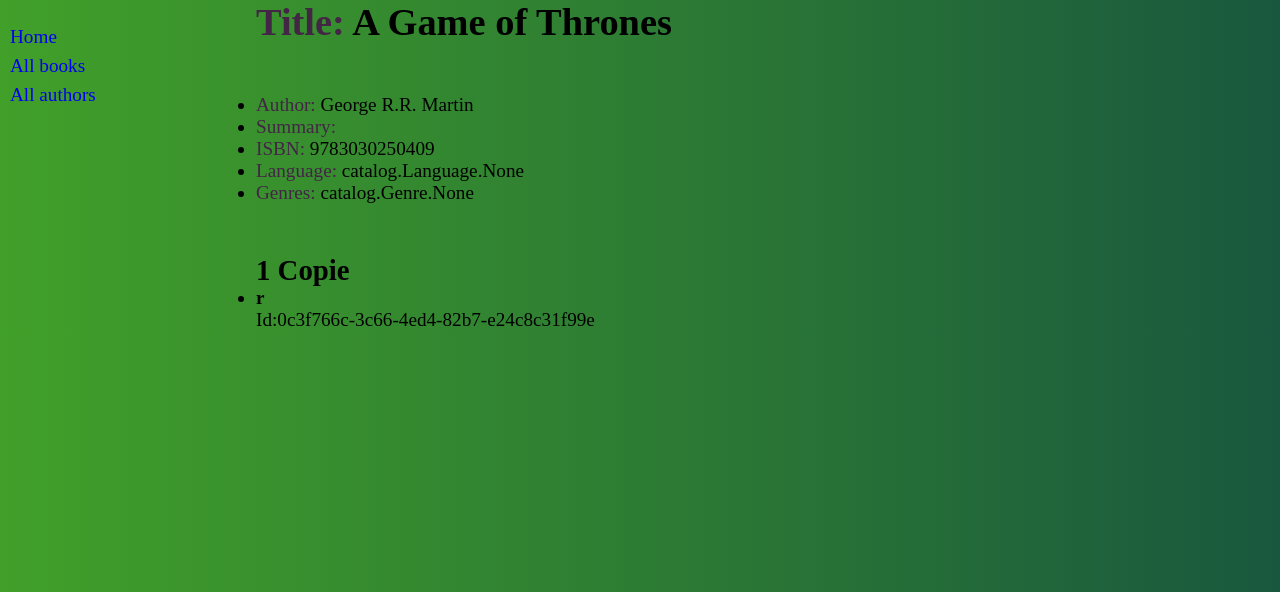
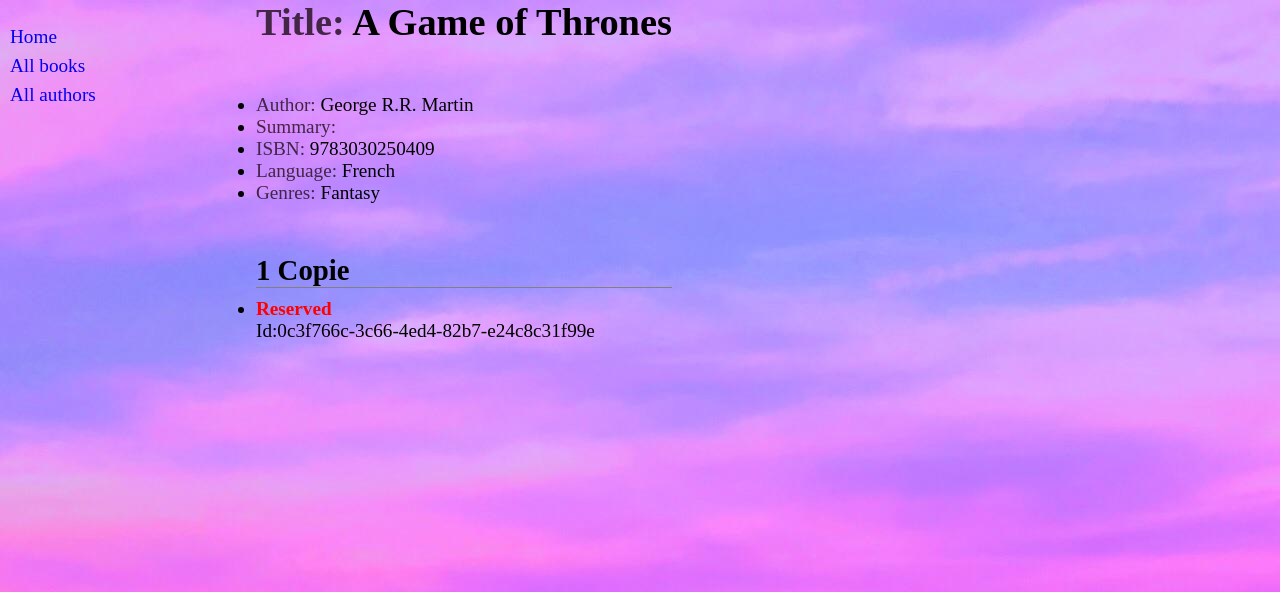
Before and after one commit to JasserTayari101/Local-Library, a Django app: page /catalog/book/1 in a window 1280 px wide. Shown: the top 592 px of the page. Run offline with Django 4.2, Linux system fonts and the light colour scheme; data comes from the database, SQL or seed files in the repository; both versions use the stored data as it was after the commit.

Commit message:
fixed styling,display of copie status and added preview display

```diff
--- a/catalog/models.py
+++ b/catalog/models.py
@@ -67,6 +67,15 @@ class BookInstance(models.Model):
     def __str__(self):
         return f'{self.unique_id} ({self.book.title})'
 
+    def get_status_display(self):
+        if self.status == 'a':
+            return 'Available'
+        elif self.status == 'o':
+            return 'On Loan'
+        elif self.status == 'r':
+            return 'Reserved'
+        elif self.status == 'm':
+            return 'Maintenance'
 
 class Author(models.Model):
     """Model representing an author"""
--- a/catalog/static/css/style.css
+++ b/catalog/static/css/style.css
@@ -5,7 +5,9 @@
 }
 
 body {
-  background-image: linear-gradient(to right, rgb(65, 160, 41), rgb(25, 88, 62));
+  background-image: url("../assets/bg.jpg");
+  background-position: cover;
+  background-repeat: no-repeat;
 }
 
 .main_container {
@@ -62,4 +64,18 @@ body {
 }
 .main_container .content a:visited {
   color: blue;
+}
+.main_container .content .copie {
+  border-top: 1px solid grey;
+  padding-top: 10px;
+  padding-bottom: 10px;
+}
+.main_container .content h4.a {
+  color: green;
+}
+.main_container .content h4.o, .main_container .content h4.m, .main_container .content h4.r {
+  color: red;
+}
+.main_container .content .summary {
+  font-size: small;
 }/*# sourceMappingURL=style.css.map */
--- a/catalog/static/css/style.scss
+++ b/catalog/static/css/style.scss
@@ -5,7 +5,10 @@
 }
 
 body{
-    background-image: linear-gradient(to right,rgb(65, 160, 41),rgb(25, 88, 62));
+    //background-image: linear-gradient(to right,rgb(65, 160, 41),rgb(25, 88, 62));
+    background-image: url('../assets/bg.jpg');
+    background-position: cover;
+    background-repeat: no-repeat;
 }
 
 .main_container{
@@ -62,5 +65,21 @@ body{
                 color: blue;
             }
         }
+        .copie{
+            border-top: 1px solid grey;
+            padding-top: 10px;
+            padding-bottom: 10px;
+        }
+        h4{
+            &.a{
+                color: green;
+            }
+            &.o,&.m,&.r{
+                color: red;
+            }
+        }
+        .summary{
+            font-size: small;
+        }
     }
 }
--- a/catalog/templates/catalog/author_detail.html
+++ b/catalog/templates/catalog/author_detail.html
@@ -17,7 +17,7 @@
             {% for book in books %}
                 <ul class="book">
                     <li><a href="{{book.get_absolute_url}}">{{book.title}}</a>({{book.id}})</li>
-                    <p>{{book.preview|linebreaks}}</p>
+                    <p class="summary">{{book.summury}}</p>
                 </ul>
             {% empty %}
                 <p>No Books for this Author.</p>
--- a/catalog/templates/catalog/book_detail.html
+++ b/catalog/templates/catalog/book_detail.html
@@ -7,24 +7,22 @@
         <li><span class="attribute">Author</span> {{book.author}} </li>
         <li><span class="attribute">Summary</span> {{book.summary}} </li>
         <li><span class="attribute">ISBN</span> {{book.isbn}} </li>
-        <li><span class="attribute">Language</span> {{book.languages}} </li>
-        <li><span class="attribute">Genres</span> {{book.genres}} </li>
+        <li><span class="attribute">Language</span> {{book.languages.all|join:', '}} </li>
+        <li><span class="attribute">Genres</span> {{book.genres.all|join:', '}} </li>
     </ul>
     <section class="copies">
         {% with copies.count as total %}
             <h2>{{total}} Copie{{total|pluralize}}</h2>
         {% endwith %}
-        <div class="book_copies">
+            <ul class="book_copies">
             {% for copie in copies %}
-                <ul class="book_copie">
-                    <li>
-                        <h4 class="{{copie.status}}"> {{copie.status}} </h4>
-                        <p>Id:{{copie.unique_id}}</p>
-                    </li>
-                </ul>
+                <li class="copie">
+                    <h4 class="{{copie.status}}"> {{copie.get_status_display}} </h4>
+                    <p>Id:{{copie.unique_id}}</p>
+                </li>
             {% empty %}
                 <p>No Copies for this book.</p>
             {% endfor %}
-        </div>
+            </ul>
     </section>
 {% endblock content %}
```
Also changed, not shown: catalog/static/assets/bg.jpg (added), db.sqlite3, 1 other file.
